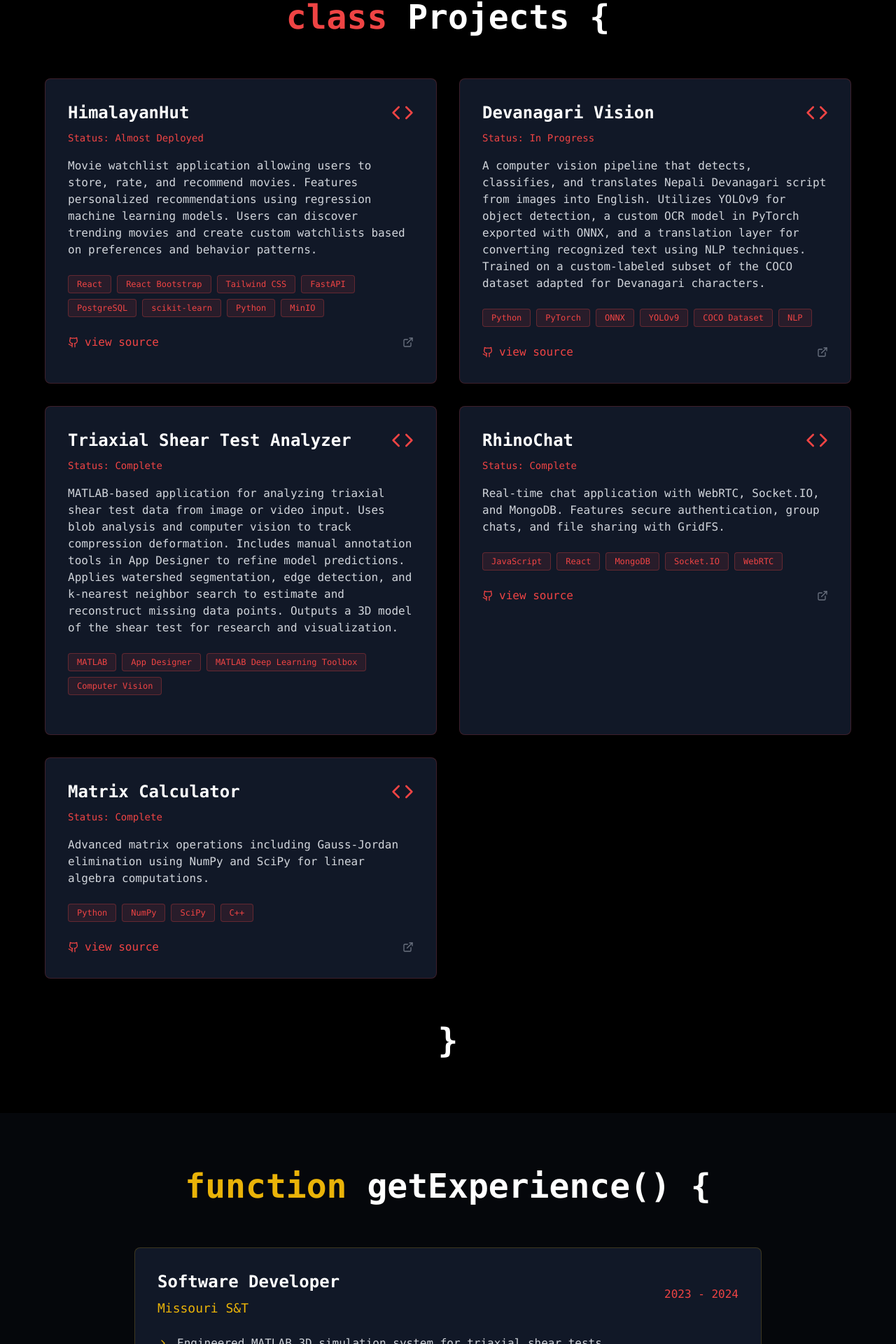
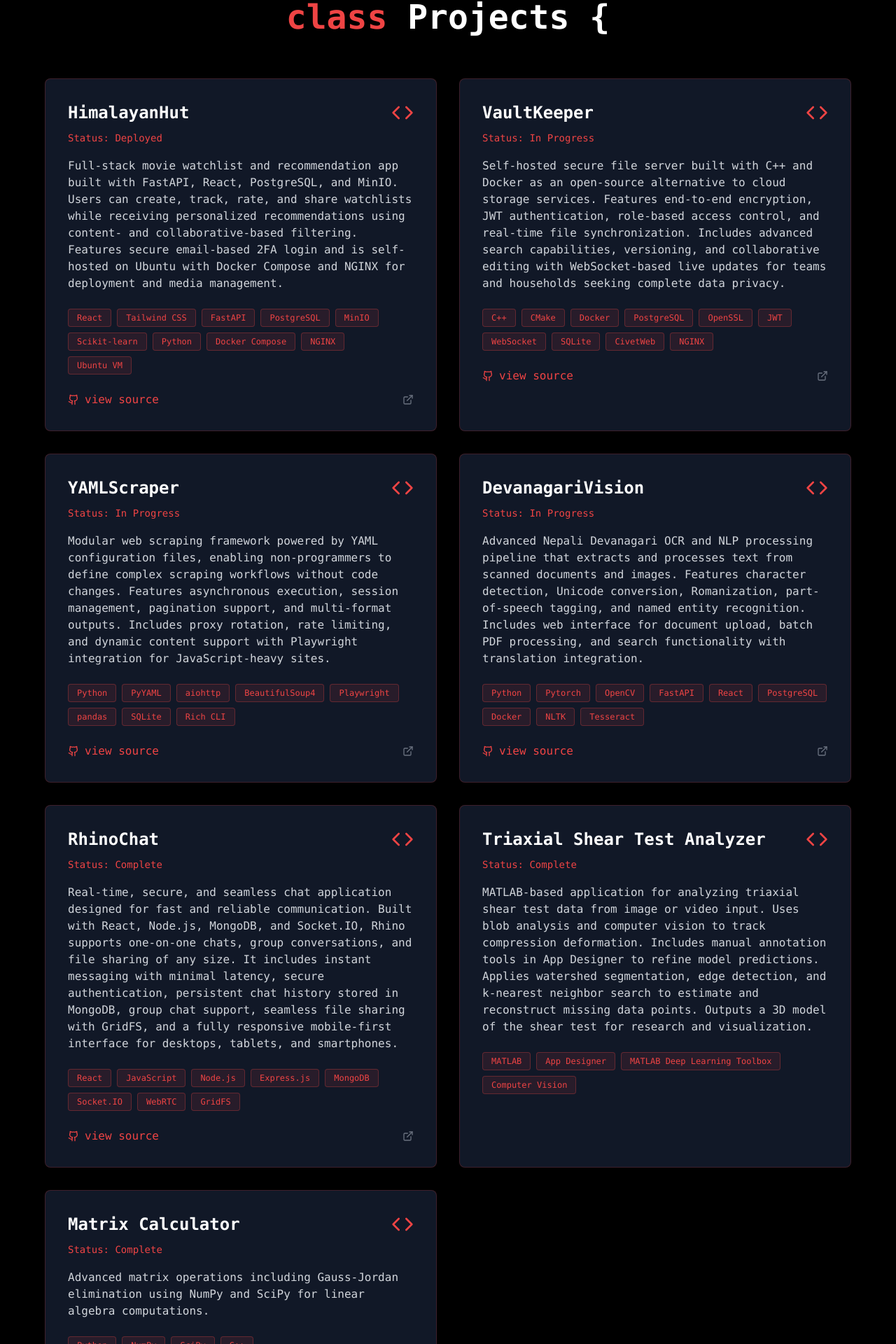
Before and after one commit to nikunjpradhan31/Website, a React (Vite) app: page / in a window 1280 px wide. Shown: the part 880-2800 px from the top of the page at 70% size. Built offline with nearby package versions, Linux system fonts and the light colour scheme; the HTML template or start-up script is replaced by a standard one.

Commit message:
updated information

```diff
--- a/src/App.jsx
+++ b/src/App.jsx
@@ -52,42 +52,121 @@ const App = () => {
   };
 
 const skillCategories = {
-    Languages: ["Python", "C++", "JavaScript", "TypeScript", "MATLAB"],
-    Frameworks: ["FastAPI","React.js", "Node.js", "Express.js", "Flask"],
-    Databases: ["PostgreSQL", "Microsoft SQL","MongoDB", "MySQL", "FireBase"],
-    Tools: ["Docker", "Git", "Linux", "AWS",'S3','Azure'],
-    Libraries: ['NumPy', 'SciPy', 'Scikit-Image', 'Pandas', 'OpenCV', 'Socket.IO', 'WebRTC', 'SQLalchemy'],
-    ML: ["Pytorch","Scikit-Learn" ,"CUDA", "ONNX", "Super-Gradients","Lightning"]
+  Languages: [
+    "Python",
+    "JavaScript",
+    "C++",
+    "TypeScript",
+    "MATLAB",
+    "Java",
+    "Bash",
+    "HTML/CSS",
+  ],
+  Frameworks: [
+    "FastAPI",
+    "React.js",
+    "Node.js",
+    "Express.js",
+    "PyTorch Lightning"
+  ],
+  Databases: [
+    "PostgreSQL",
+    "Microsoft SQL",
+    "MongoDB",
+    "MySQL",
+    "Firebase",
+    "DynamoDB",
+    "MinIO"
+  ],
+  Tools: [
+    "Docker",
+    "Git",
+    "Linux",
+    "AWS",
+    "S3",
+    "Azure",
+    "EC2",
+    "Kubernetes",
+    "NGINX",
+    "WebSockets"
+  ],
+  Libraries: [
+    "NumPy",
+    "SciPy",
+    "Pandas",
+    "OpenCV",
+    "Socket.IO",
+    "WebRTC",
+    "SQLalchemy",
+    "Scikit-learn"
+  ],
+  ML: [
+    "PyTorch",
+    "Scikit-Learn",
+    "CUDA",
+    "ONNX",
+    "SuperGradients",
+    "Lightning",
+    "YOLO-NAS",
+    "YOLOv9",
+    "Object Detection & Classification",
+    "Collaborative Filtering",
+    "Content-Based Filtering"
+  ]
 };
+
 
   const projects = [
 {
   title: "HimalayanHut",
-      description: "Movie watchlist application allowing users to store, rate, and recommend movies. Features personalized recommendations using regression machine learning models. Users can discover trending movies and create custom watchlists based on preferences and behavior patterns.",
-      tech: ["React", "React Bootstrap", "Tailwind CSS", "FastAPI", "PostgreSQL", "scikit-learn", "Python", "MinIO"],
-      github: "https://github.com/nikunjpradhan31/HimalayanHut", // Replace with actual URL if different
-      status: "Almost Deployed"
+  description: "Full-stack movie watchlist and recommendation app built with FastAPI, React, PostgreSQL, and MinIO. Users can create, track, rate, and share watchlists while receiving personalized recommendations using content- and collaborative-based filtering. Features secure email-based 2FA login and is self-hosted on Ubuntu with Docker Compose and NGINX for deployment and media management.",
+  tech: ["React", "Tailwind CSS", "FastAPI", "PostgreSQL", "MinIO", "Scikit-learn", "Python", "Docker Compose", "NGINX", "Ubuntu VM"],
+  github: "https://github.com/nikunjpradhan31/TheHimalayanHut",
+  live: "https://www.himalayanhut.xyz",
+  status: "Deployed"
+},
+
+
+     {
+    "title": "VaultKeeper",
+    "description": "Self-hosted secure file server built with C++ and Docker as an open-source alternative to cloud storage services. Features end-to-end encryption, JWT authentication, role-based access control, and real-time file synchronization. Includes advanced search capabilities, versioning, and collaborative editing with WebSocket-based live updates for teams and households seeking complete data privacy.",
+    "tech": ["C++", "CMake", "Docker", "PostgreSQL", "OpenSSL", "JWT", "WebSocket", "SQLite", "CivetWeb", "NGINX"],
+    "github": "https://github.com/username/VaultKeeper",
+    "live": null,
+    "status": "In Progress"
   },
   {
-      title: "Devanagari Vision",
-      description: "A computer vision pipeline that detects, classifies, and translates Nepali Devanagari script from images into English. Utilizes YOLOv9 for object detection, a custom OCR model in PyTorch exported with ONNX, and a translation layer for converting recognized text using NLP techniques. Trained on a custom-labeled subset of the COCO dataset adapted for Devanagari characters.",
-      tech: ["Python", "PyTorch", "ONNX", "YOLOv9", "COCO Dataset", "NLP"],
-      github: "https://github.com/nikunjpradhan31/DevanagariVision", // Replace with actual URL if different
-      status: "In Progress"
+    "title": "YAMLScraper",
+    "description": "Modular web scraping framework powered by YAML configuration files, enabling non-programmers to define complex scraping workflows without code changes. Features asynchronous execution, session management, pagination support, and multi-format outputs. Includes proxy rotation, rate limiting, and dynamic content support with Playwright integration for JavaScript-heavy sites.",
+    "tech": ["Python", "PyYAML", "aiohttp", "BeautifulSoup4", "Playwright", "pandas", "SQLite", "Rich CLI"],
+    "github": "https://github.com/username/YAMLScraper",
+    "live": null,
+    "status": "In Progress"
   },
+  {
+    "title": "DevanagariVision",
+    "description": "Advanced Nepali Devanagari OCR and NLP processing pipeline that extracts and processes text from scanned documents and images. Features character detection, Unicode conversion, Romanization, part-of-speech tagging, and named entity recognition. Includes web interface for document upload, batch PDF processing, and search functionality with translation integration.",
+    "tech": ["Python", "Pytorch", "OpenCV", , "FastAPI", "React", "PostgreSQL", "Docker", "NLTK", "Tesseract"],
+    "github": "https://github.com/username/DevanagariVision",
+    "live": null,
+    "status": "In Progress"
+  },
+    {
+  title: "RhinoChat",
+  description: "Real-time, secure, and seamless chat application designed for fast and reliable communication. Built with React, Node.js, MongoDB, and Socket.IO, Rhino supports one-on-one chats, group conversations, and file sharing of any size. It includes instant messaging with minimal latency, secure authentication, persistent chat history stored in MongoDB, group chat support, seamless file sharing with GridFS, and a fully responsive mobile-first interface for desktops, tablets, and smartphones.",
+  tech: ["React", "JavaScript", "Node.js", "Express.js", "MongoDB", "Socket.IO", "WebRTC", "GridFS"],
+  github: "https://github.com/nikunjpradhan31/Rhino",
+  status: "Complete"
+},
+
     {
       title: "Triaxial Shear Test Analyzer",
       description: "MATLAB-based application for analyzing triaxial shear test data from image or video input. Uses blob analysis and computer vision to track compression deformation. Includes manual annotation tools in App Designer to refine model predictions. Applies watershed segmentation, edge detection, and k-nearest neighbor search to estimate and reconstruct missing data points. Outputs a 3D model of the shear test for research and visualization.",
       tech: ["MATLAB", "App Designer", "MATLAB Deep Learning Toolbox", "Computer Vision"],
       status: "Complete"
     },
-    {
-      title: "RhinoChat",
-      description: "Real-time chat application with WebRTC, Socket.IO, and MongoDB. Features secure authentication, group chats, and file sharing with GridFS.",
-      tech: ["JavaScript", "React", "MongoDB", "Socket.IO", "WebRTC"],
-      github: "https://github.com/nikunjpradhan31/Rhino",
-      status: "Complete"
-    },
+
+
     {
       title: "Matrix Calculator",
       description: "Advanced matrix operations including Gauss-Jordan elimination using NumPy and SciPy for linear algebra computations.",
@@ -102,27 +181,42 @@ const App = () => {
 
 const experiences = [
   {
-      title: "Software Developer",
-      company: "Missouri S&T",
-      period: "2023 - 2024",
+    title: "Data Science Co-Op",
+    company: "Hunter Engineering Company",
+    period: "January 2025 – August 2025",
     achievements: [
-        "Engineered MATLAB 3D simulation system for triaxial shear tests",
-        "Improved blob analysis accuracy by 62% using deep learning optimization",
-        "Implemented computer vision with watershed method for object detection",
-        "Developed 3D model triangulation using ray tracing algorithms"
+      "Increased machine learning model accuracy from 32% to 84% by optimizing hyperparameters, implementing active learning strategies, and applying selective data clustering heuristics",
+      "Reduced model training time from 6 hours to 2 hours by transitioning from SuperGradients to a custom PyTorch Lightning framework integrated with DDP using YOLOV9 architecture",
+      "Developed and deployed two full-stack web applications using FastAPI, React, Microsoft SQL Server, and AWS S3 to support internal data pipelines, model performance dashboards, and data annotation workflows for cross-team insights and decision-making",
+      "Built a novel image preprocessing model to perform geometric perspective correction using OpenCV and PyTorch, improving downstream detection and classification accuracy by 35% using YOLO-NAS architecture",
+      "Designed Python command-line tools for automated benchmarking of model performance across AWS and Azure pipelines, enabling comparisons between internal models and third-party alternatives to inform deployment and accuracy assessment"
     ]
   },
   {
-      title: "Math & Reading Instructor",
-      company: "Kumon Learning Center",
-      period: "2022 - 2023",
+    title: "Backend Engineer",
+    company: "Tally Receipts",
+    period: "June 2025 – Present",
     achievements: [
-        "Instructed 100+ students in mathematics and English",
-        "Developed personalized learning strategies for ages 10-17",
-        "Tracked and recorded student progress to understand and evaluate growth throughout the program",
+      "Migrated backend from MongoDB to AWS DynamoDB, redesigning schemas with Partition Keys, Global Secondary Indexes (GSIs), and TTL to support efficient querying and data lifecycle",
+      "Refactored Node.js + Express.js services to integrate with DynamoDB; used AWS Lambda, Amplify, and IAM for backend logic and infrastructure management",
+      "Implemented S3 file upload flows with pre-signed URLs and collaborated with the React Native frontend to maintain API compatibility post-migration",
+      "Designed and implemented prompt templates to embed calendar event context for receipt categorization models, leveraging OAuth2-secured Google and Microsoft Calendar APIs to retrieve and normalize event data within a ±2-hour window"
     ]
-    }
+  },
+    {
+    title: "Software Developer",
+    company: "Missouri University of Science and Technology",
+    period: "August 2023 – December 2024",
+    achievements: [
+      "Engineered a MATLAB application for 3D simulation of triaxial shear tests, integrating deep learning and parallel computing for accurate soil compression analysis",
+      "Achieved a 62% improvement in the accuracy of blob analysis by optimizing the deep learning model and fine-tuning parameters in collaboration with fellow researchers",
+      "Partnered closely with my research team in weekly meetings to tailor application features and optimize performance, ensuring alignment with project goals and continuous improvement",
+      "Utilized advanced computer vision techniques, including the watershed method for enhanced object detection, and developed a program to triangulate 3D models using ray tracing"
+    ]
+  },
 ];
+
+
 
   return (
     <div className="min-h-screen bg-black text-gray-300 font-mono">
@@ -418,7 +512,7 @@ const App = () => {
         <div className="max-w-4xl mx-auto text-center">
           <div className="flex justify-center items-center space-x-4 mb-4">
             <Terminal className="w-4 h-4 sm:w-5 sm:h-5 text-purple-500" />
-            <span className="text-gray-400 text-sm sm:text-base">© 2024 Nikunj Pradhan</span>
+            <span className="text-gray-400 text-sm sm:text-base">© 2025 Nikunj Pradhan</span>
           </div>
           <p className="text-gray-500 text-xs sm:text-sm">
             Built with React, Tailwind CSS, and lots of momo 🥟
```
Lines whose indentation alone changed are shown as unchanged.
